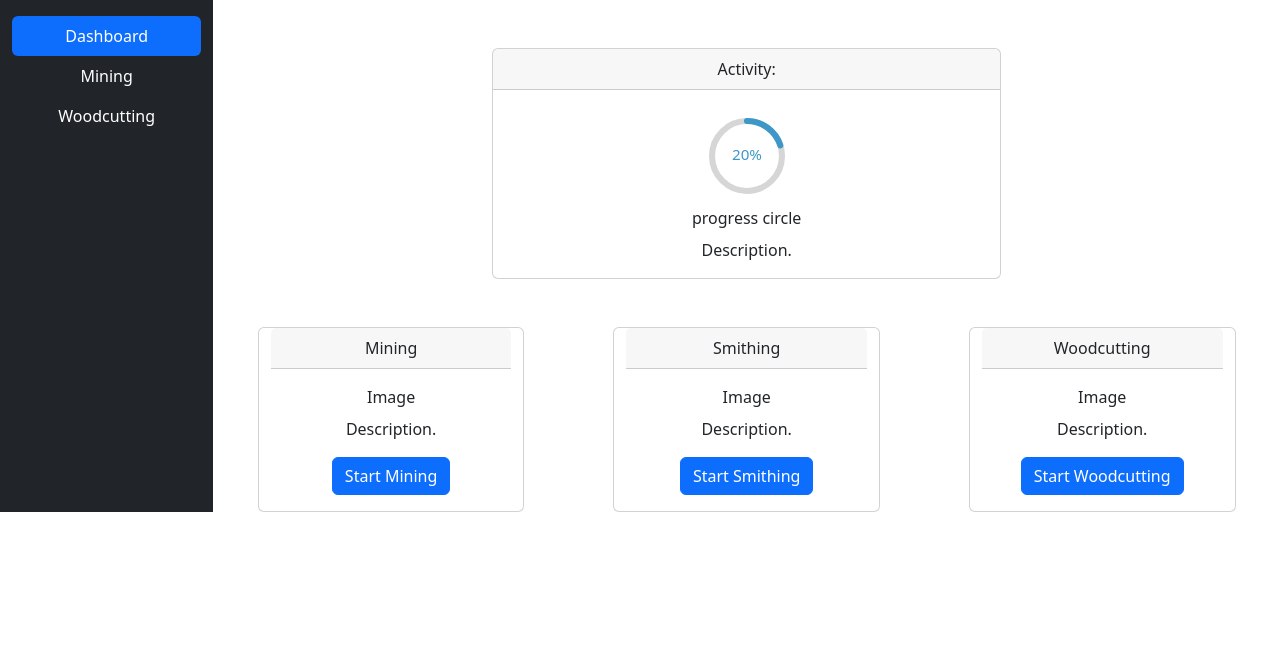
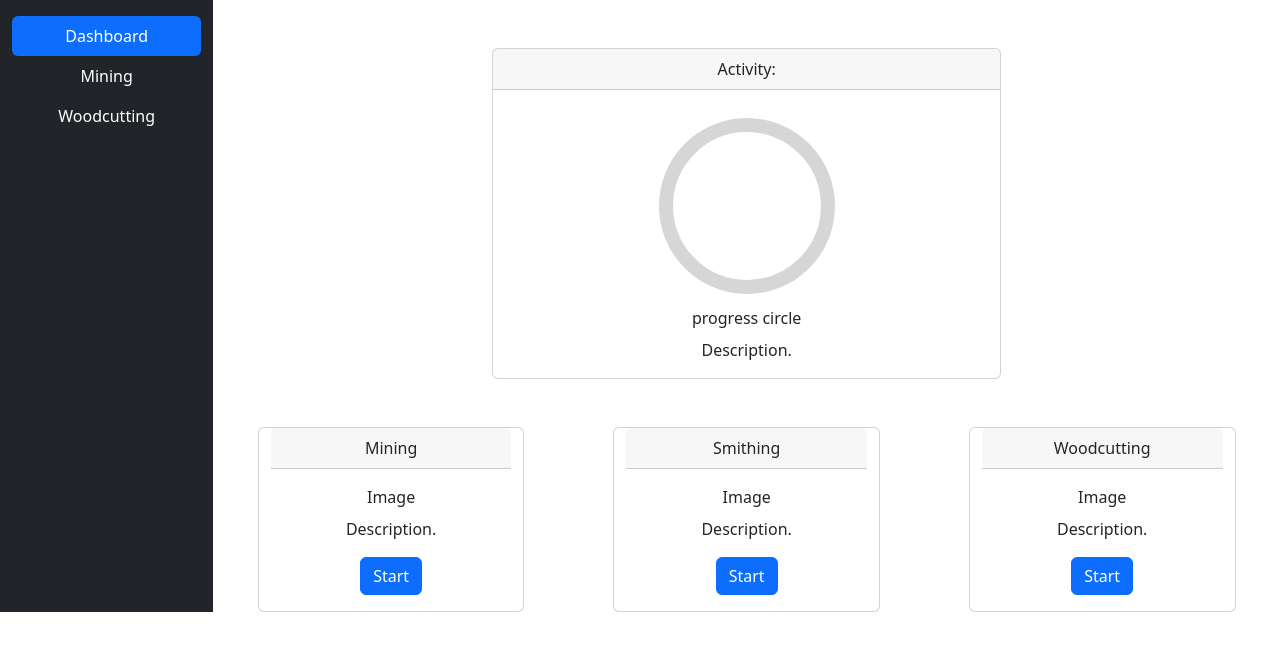
Before and after one commit to Bet-Happy/ReactFE, a React (Create React App) app: page / in a window 1280 px wide. Shown: the top 650 px of the page. Built offline with nearby package versions, Linux system fonts and the light colour scheme.

Commit message:
need help with scope I think

```diff
--- /dev/null
+++ b/src/components/LinkButton.js
@@ -0,0 +1,27 @@
+import {useRef, useEffect} from 'react';
+
+const LinkButton = () => {
+  const ref = useRef(null);
+
+  useEffect(() => {
+    const handleClick = event => {
+      console.log('Button clicked');
+    };
+
+    const element = ref.current;
+
+    element.addEventListener('click', handleClick);
+
+    return () => {
+      element.removeEventListener('click', handleClick);
+    };
+  }, []);
+
+  return (
+    <div>
+      <button type="button" className="btn btn-primary mt-3" ref={ref}>Start</button>
+    </div>
+  );
+};
+
+export default LinkButton;
--- a/src/components/ProgressCircle.js
+++ b/src/components/ProgressCircle.js
@@ -8,7 +8,10 @@ class ProgressCircle extends React.Component {
         this.state = { value: 0 };
     }
 
+
     componentDidMount() {
+      let activeSkill = 0;
+      if(activeSkill){
         let sec = 5;
         setInterval(
             () => {
@@ -21,6 +24,10 @@ class ProgressCircle extends React.Component {
             },
             10 * (sec - 0.5)
         );
+      } else {
+
+      }
+
 
     }
 
@@ -30,8 +37,8 @@ class ProgressCircle extends React.Component {
                 <div className="card">
                     <div className="card-header">Activity: {this.props.skillName}</div>
                     <div className="card-body row align-items-center justify-content-center text-center">
-                        <div className ="d-flex" style={{ width: 100, height: 100 }}>
-                            <CircularProgressbar value={this.state.value} maxValue={100} text={`${this.state.value}%`} styles={buildStyles({ pathTransition: this.state.value === 0 ? "none" : "stroke-dashoffset 0.01s ease 0s" })} />
+                        <div className ="d-flex" style={{ width: 200, height: 200 }}>
+                            <CircularProgressbar value={this.state.value} maxValue={100} styles={buildStyles({ pathTransition: this.state.value === 0 ? "none" : "stroke-dashoffset 10%s ease 0s" })} />
                         </div>
                         <div className="card-title">progress circle</div>
                         <div className="card-text">
--- a/src/components/SkillsCard.js
+++ b/src/components/SkillsCard.js
@@ -1,4 +1,5 @@
 import React from 'react';
+import LinkButton from './LinkButton';
 
 
 function SkillsCard(props) {
@@ -11,7 +12,7 @@ function SkillsCard(props) {
           <div className="card-text">
             Description.
           </div>
-          <button type="button" class="btn btn-primary mt-3">Start {props.skillName}</button>
+          <LinkButton/>
         </div>
       </div >
     </>
```
